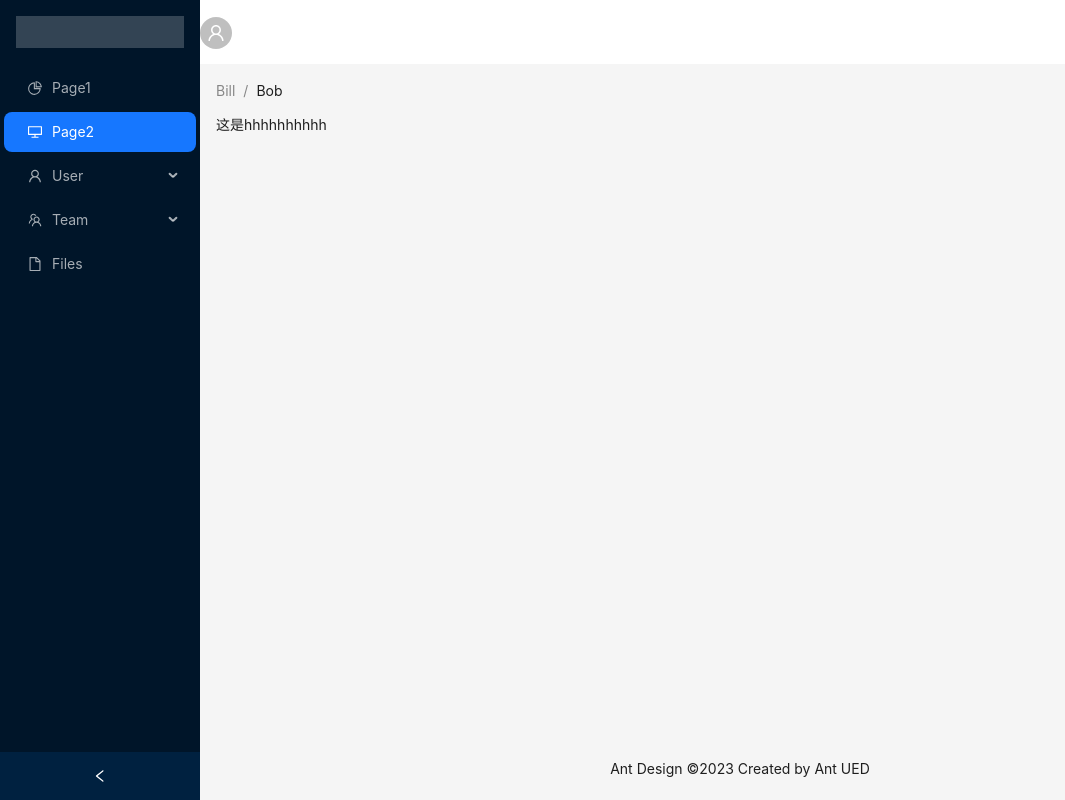
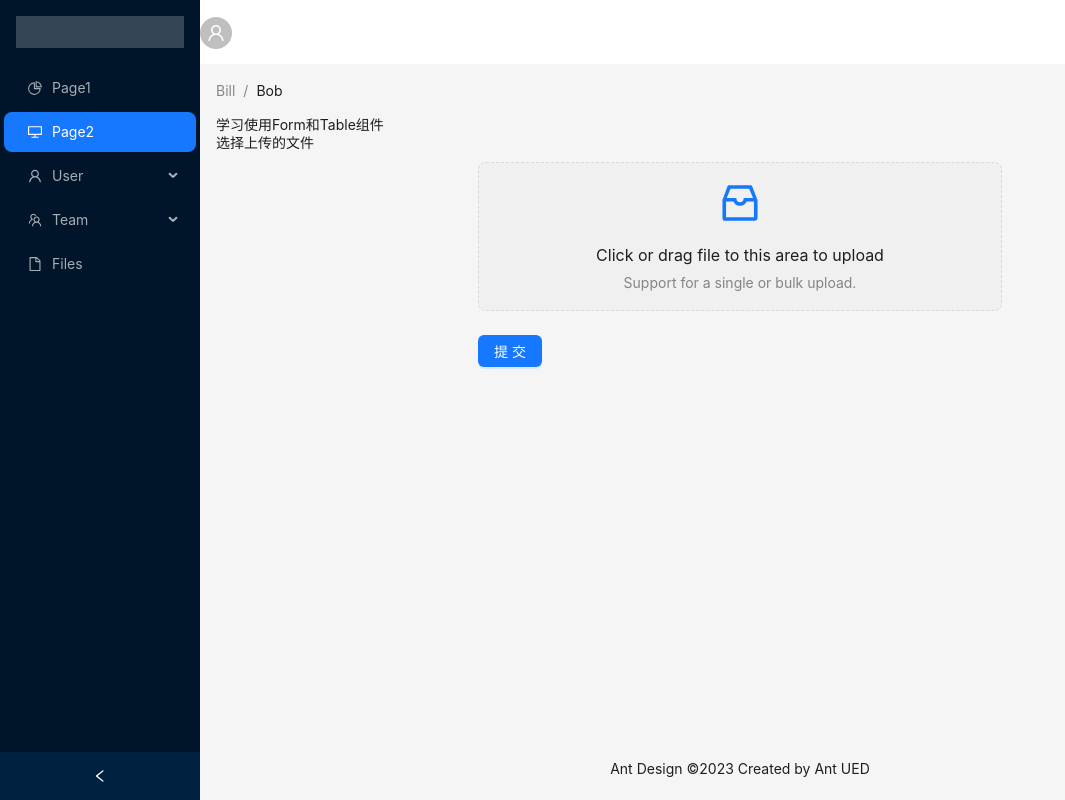
Before and after one commit to luckylark2000/xx-management, a React (Vite) app: page /page2 in a window 1280 px wide. Shown: the whole page, without its empty margins (0-1065 px from the left). Built offline with nearby package versions, Linux system fonts and the light colour scheme.

Commit message:
添加拖拽上传文件到Page2

```diff
--- a/src/view/Page2/index.tsx
+++ b/src/view/Page2/index.tsx
@@ -1,6 +1,46 @@
+import { InboxOutlined } from "@ant-design/icons";
+import { Button, Form, Upload } from "antd";
+import { FormInstance, useForm } from "antd/es/form/Form";
+
 const Page2 = () => {
+    const [form] = Form.useForm()
+    const normFile = (e: any) => {
+        console.log('Upload event:', e);
+        if (Array.isArray(e)) {
+            return e;
+        }
+        return e?.fileList;
+    };
     return (<div>
-        这是hhhhhhhhhh
+        <p>学习使用Form和Table组件</p>
+        <Form
+            layout="vertical"
+            form={form}>
+            <Form.Item
+                label="选择上传的文件"
+                wrapperCol={{ span: 12, offset: 6 }}
+            >
+                <Form.Item name="dragger"
+                    valuePropName="fileList"
+                    getValueFromEvent={normFile}
+
+                    noStyle
+                >
+                    <Upload.Dragger name="files" action="/upload.do">
+                        <p className="ant-upload-drag-icon">
+                            <InboxOutlined />
+                        </p>
+                        <p className="ant-upload-text">Click or drag file to this area to upload</p>
+                        <p className="ant-upload-hint">Support for a single or bulk upload.</p>
+                    </Upload.Dragger>
+                </Form.Item>
+            </Form.Item>
+            <Form.Item wrapperCol={{ span: 12, offset: 6 }}>
+                <Button type="primary" htmlType="submit">
+                    提交
+                </Button>
+            </Form.Item>
+        </Form>
     </div>)
 }
 export default Page2;
```
